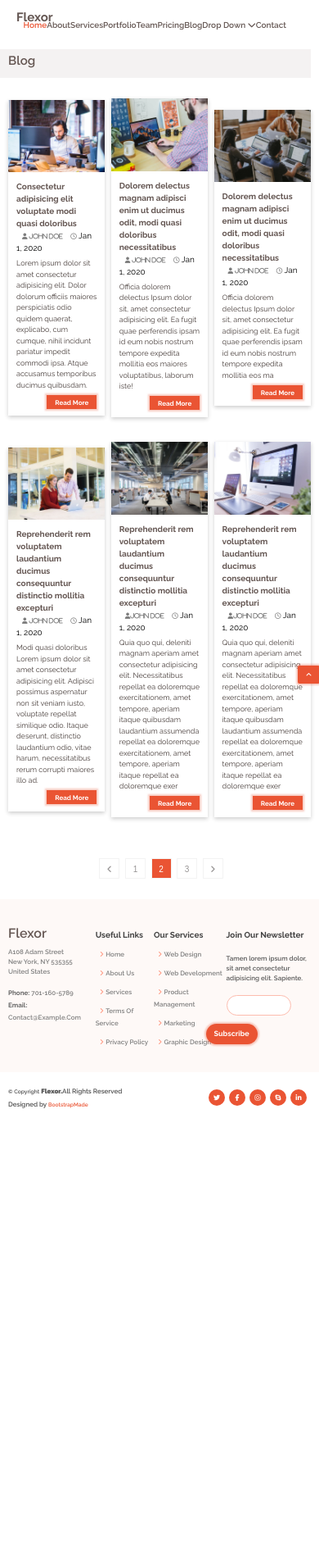
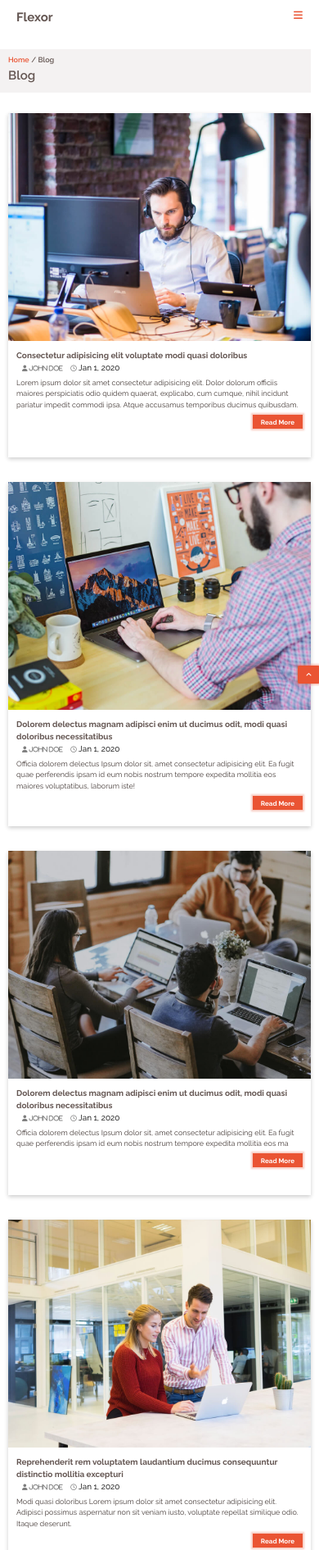
Before and after one commit to akk26/checkpoint-4, a plain HTML site: page blog.html in a window 390 px wide. Shown: the top 1891 px of the page at 82% size. Before the commit the page ends 1370 px from the top, so only its background shows below. Drawn offline with Linux system fonts and the light colour scheme.

Commit message:
After updation

```diff
--- a/assets/stylesheet/style.css
+++ b/assets/stylesheet/style.css
@@ -155,6 +155,13 @@ input, textarea{
 }
 .align-base{
   align-items: baseline;
+}
+
+.height-big{
+  height: 350px;
+}
+.height{
+  height: 250px ;
 }
 /* header home page */
 #toggle{
@@ -755,10 +762,10 @@ input, textarea{
   font-size: 1.5rem;
   font-weight: 700;
   position: absolute;
-  left: 4.5rem;
+  left: 5rem;
 }
 .price-2 small{
-  left: 3.4rem;
+  left: 4.25rem;
 }
 .zero{
   font-size: 3rem;
@@ -1016,6 +1023,9 @@ input::placeholder, textarea::placeholder{
 
 /* blog */
 /* section-heading */
+.fix-height{
+  height: 600px;
+}
 .blog-header{
   margin-top: 3.7rem;
   background: rgb(244,242,242);
@@ -1146,6 +1156,10 @@ input::placeholder, textarea::placeholder{
     justify-content: center;
     align-items: center;
   }
+  .med-justify-start{
+    justify-content: flex-start;
+  }
+
   .med-full-width{
     width: 100%;
   }
@@ -1165,6 +1179,9 @@ input::placeholder, textarea::placeholder{
   /* header  */
   .margin-right{
     margin-right: 0;
+  }
+  .nav-link a{
+    color: rgb(0,0,0);
   }
   .bars{
     display: inline-block;
@@ -1242,9 +1259,6 @@ input::placeholder, textarea::placeholder{
     top: 28%;
     left: 47%;
   }
-  .med-justify-start{
-    justify-content: flex-start;
-  }
   .about .margin-left{
     margin-left: 0;
   }
@@ -1277,6 +1291,9 @@ input::placeholder, textarea::placeholder{
   }
   .each-packages .advance {
     right: -4.2rem;
+  }
+  .med-margin-left{
+    margin-left: 2rem;
   }
 }
 
@@ -1326,6 +1343,9 @@ input::placeholder, textarea::placeholder{
 
   /* header  */
 
+  .nav-link a{
+    color: rgb(0,0,0);
+  }
   .container{
     padding: 0 1rem;
   }
@@ -1406,4 +1426,12 @@ input::placeholder, textarea::placeholder{
   .each-packages .advance {
     right: -6.2rem;
   }
+
+  /* blog */
+  .sm-box-height{
+    height: 420px;
   }
+  .blog-header{
+    margin-top: 5.5rem;
+  }
+}
--- a/blog.html
+++ b/blog.html
@@ -11,13 +11,19 @@
     <title>Blog</title>
   </head>
   <body id="body">
-    <header class="nav-item">
-      <div class="container flex fixed">
+    <div class="margin-right">
+      <!-- header -->
+      <header class="nav-item fixed">
+        <div class="container flex">
           <strong>
             <a class="brand" href="index.html">Flexor</a>
           </strong>
-        <nav>
-          <ul class="nav-menu flex ">
+          <label class="bars" for="toggle">
+            <i class="fas fa-bars"></i>
+          </label>
+          <input id="toggle" type="checkbox">
+          <nav class="nav-toogle">
+            <ul class="nav-menu flex med-column">
               <li class="nav-link">
                 <a class="active" href="index.html">Home</a>
               </li>
@@ -103,7 +109,7 @@
         <section class="blogs">
           <div class="container">
             <div class="flex wrap">
-          <article class="each-blog flex-32">
+              <article class="each-blog flex-32 fix-height med-flex-48 sm-flex-100 sm-box-height">
                 <figure class="font-size">
                   <img class="width" src="./assets/media/blog-1.jpg" alt="blog-image">
                 </figure>
@@ -129,7 +135,7 @@
                   </div>
                 </div>
               </article>
-          <article class="each-blog flex-32">
+              <article class="each-blog flex-32 fix-height med-flex-48 sm-flex-100 sm-box-height">
                 <figure class="font-size">
                   <img class="width" src="./assets/media/blog-2.jpg" alt="blog-image">
                 </figure>
@@ -155,7 +161,7 @@
                   </div>
                 </div>
               </article>
-          <article class="each-blog flex-32">
+              <article class="each-blog flex-32 fix-height med-flex-48 sm-flex-100 sm-box-height">
                 <figure class="font-size">
                   <img class="width" src="./assets/media/blog-3.jpg" alt="blog-image">
                 </figure>
@@ -181,7 +187,7 @@
                   </div>
                 </div>
               </article>
-          <article class="each-blog flex-32">
+              <article class="each-blog flex-32 fix-height med-flex-48 sm-flex-100 sm-box-height">
                 <figure class="font-size">
                   <img class="width" src="./assets/media/blog-4.jpg" alt="blog-image">
                 </figure>
@@ -199,7 +205,7 @@
                       <i class="far fa-clock"></i> Jan 1, 2020
                     </datetime>
                   </div>
-              <p>Modi quasi doloribus Lorem ipsum dolor sit amet consectetur adipisicing elit. Adipisci possimus aspernatur non sit veniam iusto, voluptate repellat similique odio. Itaque deserunt, distinctio laudantium odio, vitae harum, necessitatibus rerum corrupti maiores illo ad.</p>
+                  <p>Modi quasi doloribus Lorem ipsum dolor sit amet consectetur adipisicing elit. Adipisci possimus aspernatur non sit veniam iusto, voluptate repellat similique odio. Itaque deserunt.</p>
                   <div class="text-right">
                     <a class="btn btn-blog" href="#">
                       Read More
@@ -207,7 +213,7 @@
                   </div>
                 </div>
               </article>
-          <article class="each-blog flex-32">
+              <article class="each-blog flex-32 fix-height med-flex-48 sm-flex-100 sm-box-height">
                 <figure class="font-size">
                   <img class="width" src="./assets/media/blog-5.jpg" alt="blog-image">
                 </figure>
@@ -233,7 +239,7 @@
                   </div>
                 </div>
               </article>
-          <article class="each-blog flex-32">
+              <article class="each-blog flex-32 fix-height med-flex-48 sm-flex-100 sm-box-height">
                 <figure class="font-size">
                   <img class="width" src="./assets/media/blog-6.jpg" alt="blog-image">
                 </figure>
@@ -251,7 +257,7 @@
                       <i class="far fa-clock"></i> Jan 1, 2020
                     </datetime>
                   </div>
-              <p>Quia quo qui, deleniti magnam aperiam  amet consectetur adipisicing elit. Necessitatibus repellat ea doloremque exercitationem, amet tempore, aperiam itaque quibusdam laudantium assumenda repellat ea doloremque exercitationem, amet tempore, aperiam itaque repellat ea doloremque exer</p>
+                  <p>Quia quo qui, deleniti magnam aperiam  amet consectetur adipisicing elit. Necessitatibus repellat ea doloremque exercitationem, amet tempore, aperiam itaque quibusdam.</p>
                   <div class="text-right">
                     <a class="btn btn-blog" href="#">
                       Read More
@@ -274,11 +280,12 @@
           </div>
         </section>
       </main>
+    </div>
     <!-- upper footer -->
     <footer class="footer">
       <div class="upper-footer">
-        <div class="flex container align-base">
-          <div class="brand-and-address">
+        <div class="flex container align-base med-wrap med-justify-start">
+          <div class="brand-and-address med-flex-48 sm-flex-100">
             <a class="brand-name" href="index.html">
               <strong>Flexor</strong>
             </a>
@@ -294,7 +301,7 @@
             </div>
           </div>
 
-          <div class="useful-links">
+          <div class="useful-links med-flex-48 sm-flex-100">
             <h6>Useful Links</h6>
             <nav>
               <ul>
@@ -331,7 +338,7 @@
               </ul>
             </nav>
           </div>
-          <div class="our-services">
+          <div class="our-services med-flex-48 sm-flex-100">
             <h6>Our Services</h6>
             <nav>
               <ul>
@@ -368,7 +375,7 @@
               </ul>
             </nav>
           </div>
-          <div class="join-our-newsletter flex-30">
+          <div class="join-our-newsletter flex-30 med-flex-48 sm-flex-100">
             <h6>Join Our Newsletter</h6>
             <p>Tamen lorem ipsum dolor, sit amet consectetur adipisicing elit. Sapiente.</p>
             <div>
@@ -382,10 +389,10 @@
     <!-- lower footer  -->
     <footer class="relative">
       <div class="lower-footer">
-        <div class="container flex">
+        <div class="container flex med-column med-center">
           <div class="footer-text">
             <small>&copy; Copyright</small> <strong>Flexor.</strong><span>All Rights Reserved</span> <br>
-            <span>Designed by <small class="design-by">BootstrapMade</small></span>
+            <span class="med-margin-left">Designed by <small class="design-by">BootstrapMade</small></span>
           </div>
           <nav class="footer-nav">
             <ul class="flex">
```
Also changed, not shown: index.html (+5 -5 lines). Lines whose indentation alone changed are shown as unchanged.
